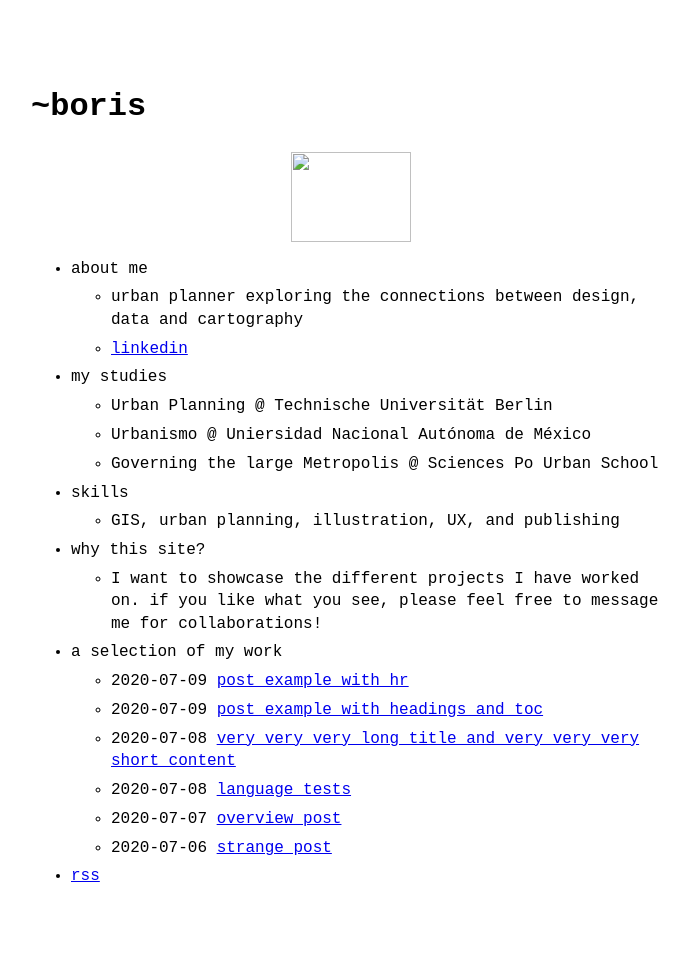
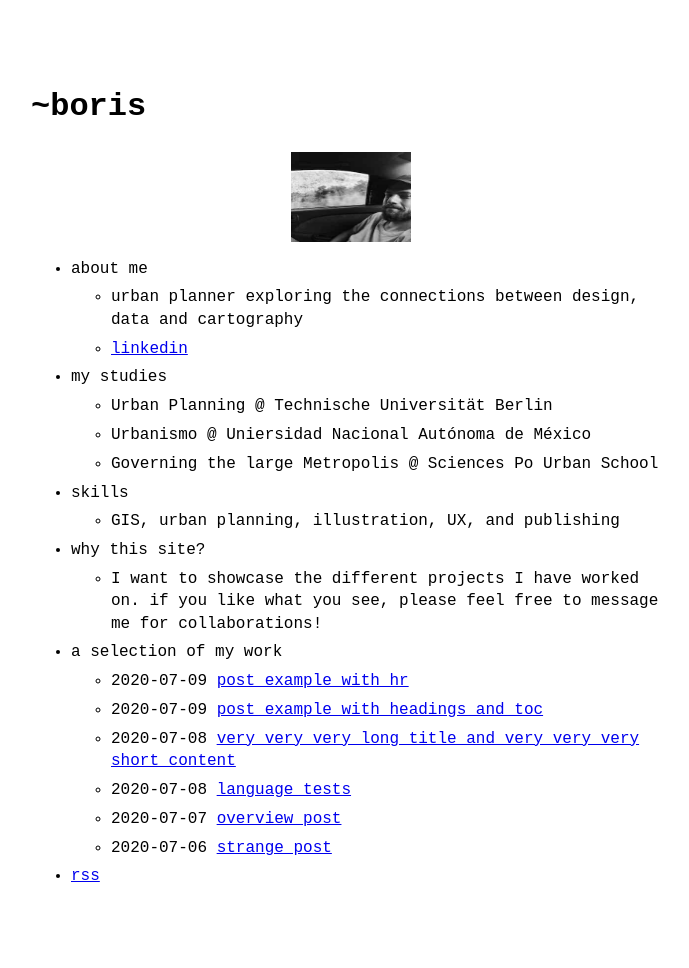
Before and after one commit to bkgn/bkgn.github.io, a Jekyll site: the page built from index.md, in a window 1280 px wide. Shown: the whole page, without its empty margins (289-978 px from the left). Built offline with Jekyll 4.4.1, drawn with Linux system fonts in a browser that asks for light colours.

Commit message:
Update home.html

```diff
--- a/_layouts/home.html
+++ b/_layouts/home.html
@@ -3,7 +3,7 @@ layout: default
 ---
 <header>
   <h1>{{ site.title }}</h1>
-    <img src="_layouts/IMG_4677.jpg" width = "120" height = "90"/>
+    <img src="https://github.com/bkgn/bkgn.github.io/blob/12819a8c188052942f40ac261eaee0afc10c878c/IMG_4677.jpg" width = "120" height = "90"/>
   {%-if site.theme_config.show_description-%}
     <p>{{ site.description }}</p>
   {%-endif-%}
```
